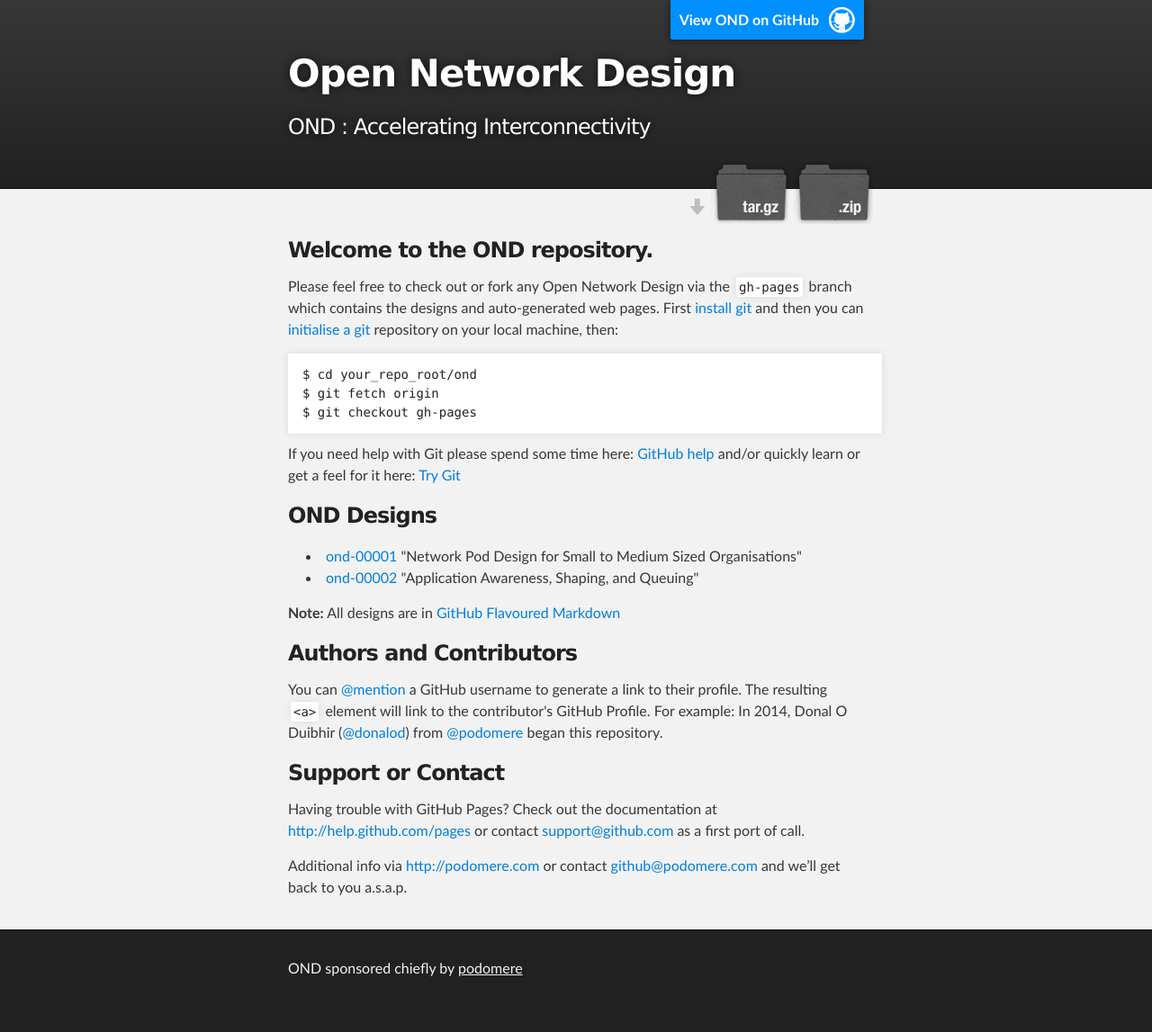
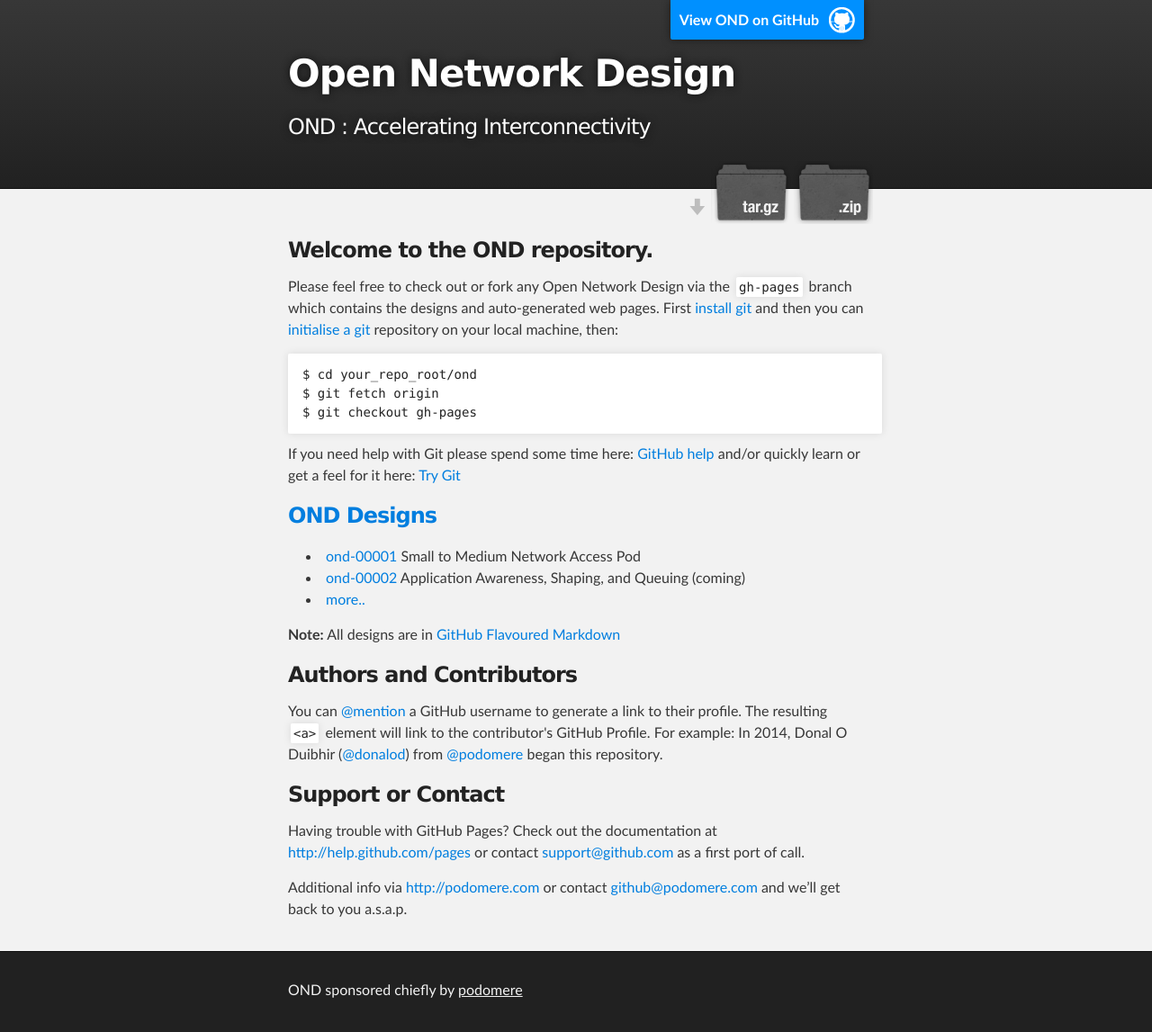
Before and after one commit to podomere/ond, a Jekyll site: the page index.html, which Jekyll copies as it is, in a window 1280 px wide. Shown: the whole page at 90% size. Built offline with Jekyll 4.4.1, drawn with Linux system fonts in a browser that asks for light colours; before the commit the page ends 1123 px from its top, so only the background shows below that.

Commit message:
Update index.html

```diff
--- a/index.html
+++ b/index.html
@@ -43,11 +43,12 @@
 
 <p>If you need help with Git please spend some time here: <a href="https://help.github.com/categories/54/articles">GitHub help</a> and/or quickly learn or get a feel for it here: <a href="https://try.github.io/levels/1/challenges/1">Try Git</a></p>
 
-<h3>OND Designs</h3>
+<h3><a href="designs.html">OND Designs</a></h3>
 <p>
 <ul>
-<li><a href="./ond-00001/ond-00001.html">ond-00001</a> "Network Pod Design for Small to Medium Sized Organisations"</li>
-<li><a href="./ond-00002/ond-00002.html">ond-00002</a> "Application Awareness, Shaping, and Queuing"</li>
+<li><a href="./ond-00001/ond-00001.html">ond-00001</a> Small to Medium Network Access Pod</li>
+<li><a href="./ond-00002/ond-00002.html">ond-00002</a> Application Awareness, Shaping, and Queuing (<i>coming</i>)</li>
+<li><a href="designs.html">more..</a></li>
 </ul>
 
 <strong>Note:</strong> All designs are in <a href="https://help.github.com/articles/github-flavored-markdown">GitHub Flavoured Markdown</a></p>
```
